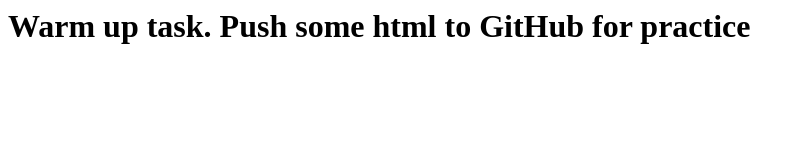
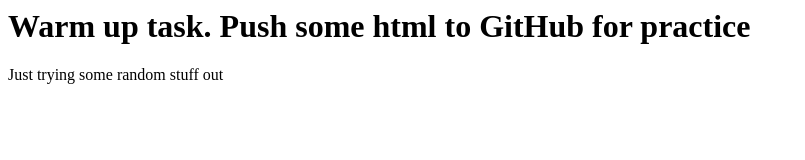
Before and after one commit to Henry328/mySecondWebsite, a plain HTML site: page mySecondWebsite/index.html in a window 1280 px wide. Shown: the whole page, without its empty margins (0-805 px from the left). Drawn offline with Linux system fonts and the light colour scheme.

Commit message:
updated file

```diff
--- a/mySecondWebsite/index.html
+++ b/mySecondWebsite/index.html
@@ -1,2 +1,3 @@
 <html>
 <h1>Warm up task. Push some html to GitHub for practice</h1>
+<p>Just trying some random stuff out</p>
```
